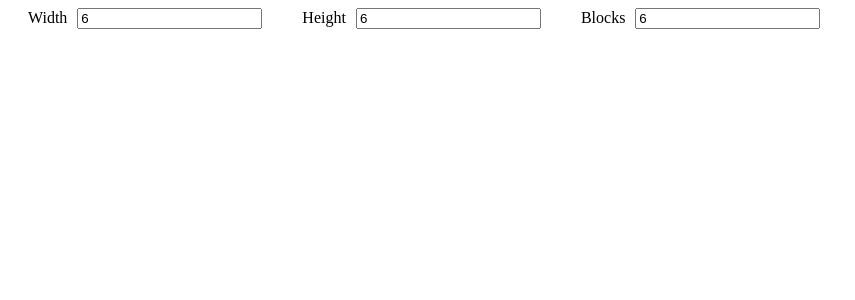
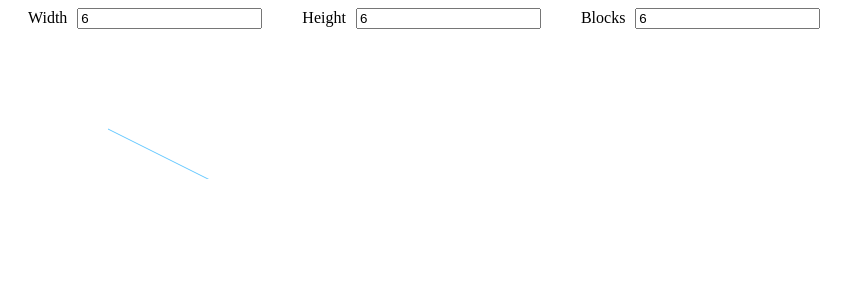
Before and after one commit to denishowe/find-a-way, a React app: page / in a window 1280 px wide. Shown: the top 300 px of the page, without its empty margins (0-855 px from the left). Built offline with nearby package versions, Linux system fonts and the light colour scheme.

Commit message:
Draw on canvas

```diff
--- a/src/Maze/index.js
+++ b/src/Maze/index.js
@@ -1,8 +1,20 @@
 import React from "react";
 
-class Maze extends React.Component
-{
-	render() { return <canvas id="canvas">No canvas</canvas> }
+export default class Maze extends React.Component {
+	constructor(props) {
+		super(props)
+		this.canvasRef = React.createRef()
+	}
+
+	render() { return <canvas ref={ this.canvasRef }>No canvas</canvas> }
+
+	componentDidMount() {
+		const canvas = this.canvasRef.current
+		const c = canvas.getContext('2d')
+		c.beginPath()
+		c.moveTo(100, 100)
+		c.strokeStyle = "rgb(100, 200, 255)"
+		c.lineTo(300, 200)
+		c.stroke()
+	}
 }
-
-export default Maze;
```
